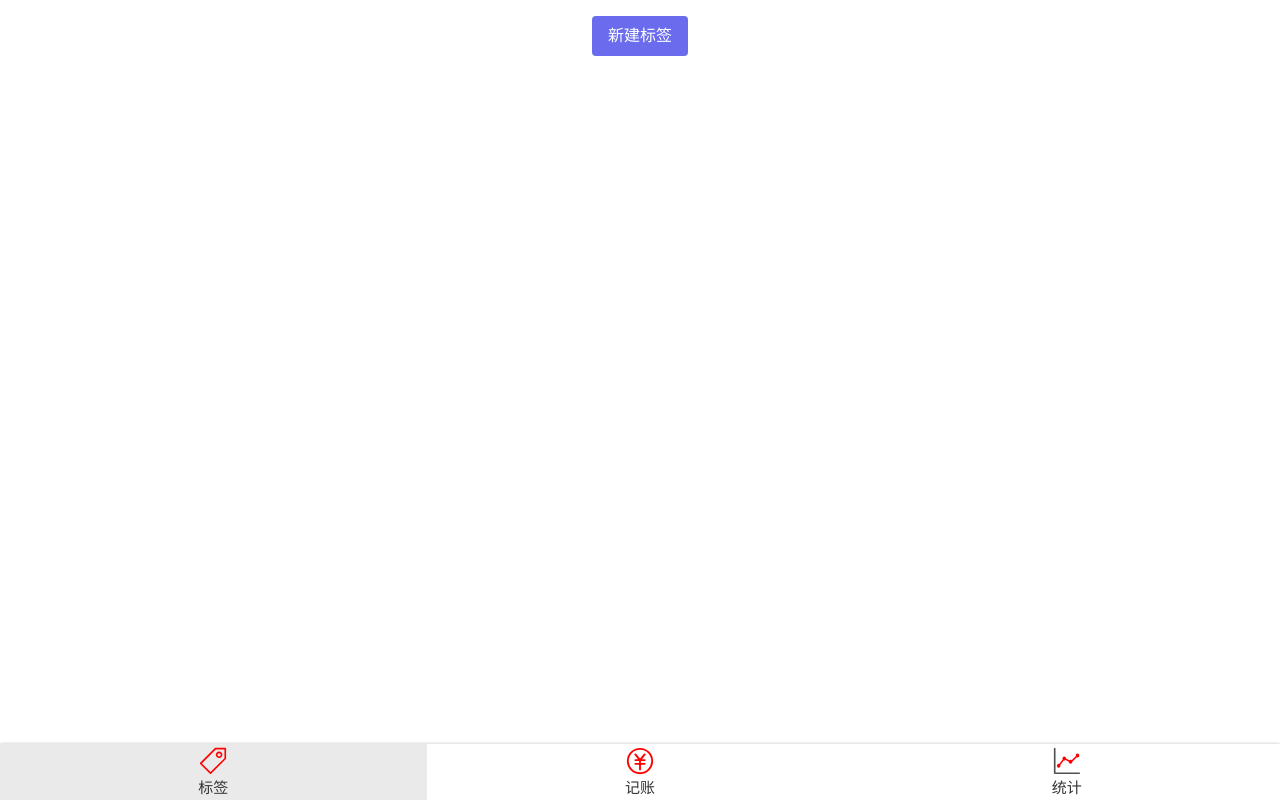
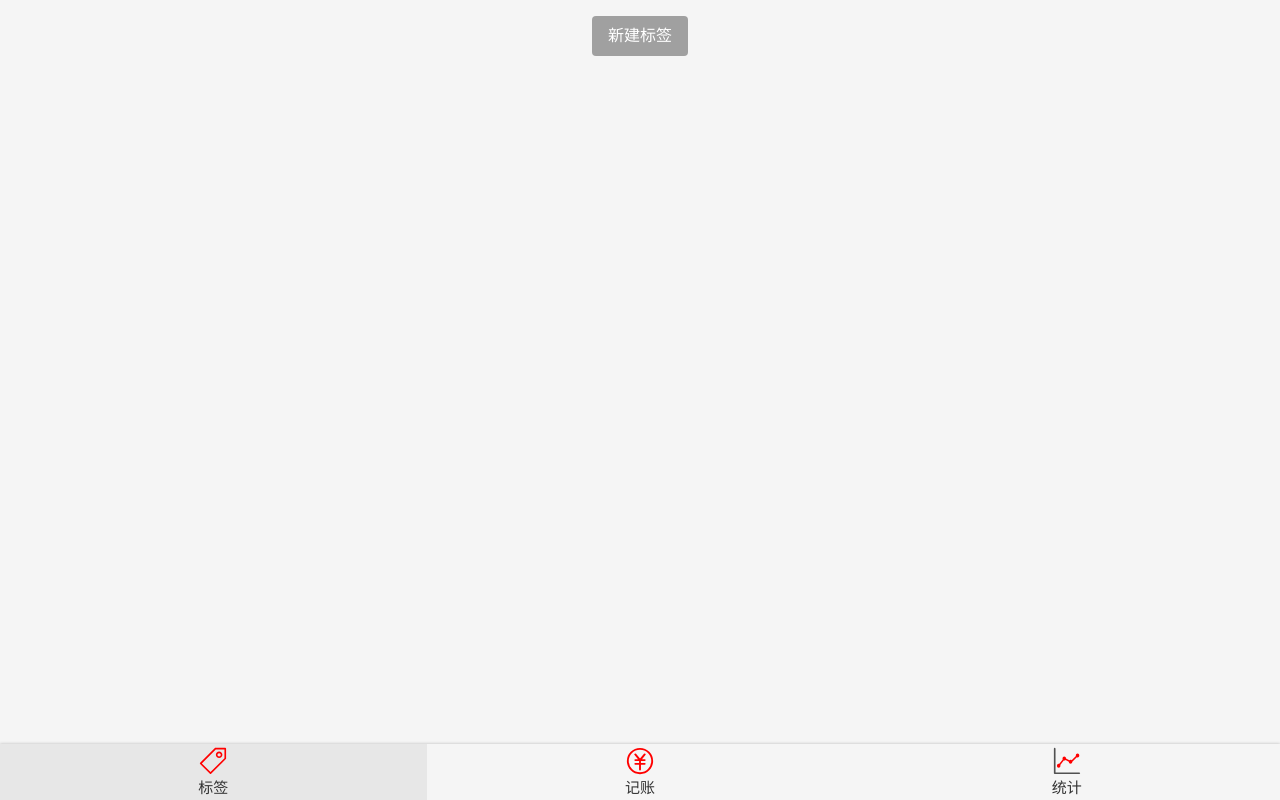
Before and after one commit to macycle/wallet, a Vue app: page /#/labels in a window 1280 px wide. Built offline with nearby package versions, Linux system fonts and the light colour scheme.

Commit message:
完成修改标签页面，提取按钮组件

```diff
--- a/src/App.vue
+++ b/src/App.vue
@@ -15,6 +15,7 @@ body{
   -moz-osx-font-smoothing: grayscale;
   color: #333;
   font-size:16px;
+  background-color: #f5f5f5;
 }
 
 </style>
--- /dev/null
+++ b/src/components/Button.vue
@@ -0,0 +1,39 @@
+<template>
+    <div class="createTag-wrapper">
+        <button class="button">
+            <slot></slot>
+        </button>
+    </div>
+</template>
+
+<script lang='ts'>
+    import Vue from 'vue';
+    import {Component} from 'vue-property-decorator';
+
+    @Component
+    export default class Labels extends Vue{
+    }
+</script>
+
+<style lang="scss" scoped>
+
+.createTag-wrapper{
+
+    text-align: center;
+    padding:16px;
+    margin-top:44-16 px ;
+    font-family: Arial, Helvetica, sans-serif;
+
+    .button{
+    background: rgb(160, 160, 160);
+    color:white;
+    border-radius: 4px;
+    border:none;
+    height: 40px;
+    padding:0 16px
+  }
+}
+
+
+
+</style>
--- a/src/components/money/Notes.vue
+++ b/src/components/money/Notes.vue
@@ -1,19 +1,21 @@
 <template>
     <div>
             <label class="notes">
-                <span class="name">备注:</span>
-                <input type="text" placeholder="在这里输入备注" v-model="value" @input="change">
+                <span class="name">{{this.fileName}}</span>
+                <input type="text" :placeholder="this.placeholder" v-model="value" @input="change">
             </label>
         </div>
 </template>
 
 <script lang='ts'>
 import Vue from 'vue';
-import {Component} from 'vue-property-decorator';
+import {Component, Prop} from 'vue-property-decorator';
 
 @Component
     export default class Notes extends Vue{
         value =''
+        @Prop({required:true}) fileName!: string;
+        @Prop() placeholder?: string;
         change(){
             this.$emit('update:value',this.value)
         }
@@ -22,7 +24,6 @@ import {Component} from 'vue-property-decorator';
 
 <style lang="scss" scoped>
 .notes{
-    background:#f5f5f5;
     display: flex;
     padding-left: 16px;
     align-items: center;
--- a/src/components/money/Tags.vue
+++ b/src/components/money/Tags.vue
@@ -48,6 +48,7 @@
 
 <style lang="scss" scoped>
 .tags{
+    background-color: white;
     font-size: 14px;
     padding: 16px;
     flex-grow: 1;
--- a/src/views/EditLabel.vue
+++ b/src/views/EditLabel.vue
@@ -1,15 +1,25 @@
 <template>
     <Layout>
-        sss
+        <div class="navBar">
+            <Icon class="leftIcon" name="left"/>
+            <span class="title">编辑标签</span>
+            <span></span>
+        </div>
+        <div class="note-wrapper">
+             <Notes file-name="标签名:" placeholder="请输入标签名" ></Notes>
+        </div>
+        <Button class="edit">删除标签</Button>
     </Layout>
 </template>
 
-<script>
+<script lang='ts'>
 import Vue from 'vue';
 import {Component} from 'vue-property-decorator';
-import tagListModel from '@/tagListModel'
+import tagListModel from '@/tagListModel';
+import Notes from '@/components/money/Notes.vue';
+import Button from '@/components/Button.vue'
 
-@Component
+@Component({components:{Notes,Button}})
     export default class EditLabel extends Vue{
         created() {
             const id=this.$route.params.id;
@@ -26,5 +36,26 @@ import tagListModel from '@/tagListModel'
 </script>
 
 <style lang="scss" scoped>
+.edit{
+   text-align: center;
+   padding-top: 16px;
+   margin-top: 44px;
 
+}
+
+.note-wrapper{
+    background-color: white;
+    margin-top: 8px;
+}
+
+.navBar{
+    text-align: center;
+    font-size:20px;
+    padding:12px 16px;
+    background: white;
+    display: flex;
+    align-items: center;
+    justify-content: space-between;
+
+}
 </style>
--- a/src/views/Labels.vue
+++ b/src/views/Labels.vue
@@ -4,9 +4,7 @@
             <router-link class="tag" v-for="tag in tags" :key="tag.id" :to="`/labels/edit/${tag.id}`"><span>{{tag.name}}</span><Icon name='right'/></router-link>
 
         </div>
-        <div class="createTag-wrapper">
-            <button class="createTag" @click="createTag">新建标签</button>
-        </div>
+            <Button  @click.native="createTag" >新建标签</Button>
     </Layout>
 </template>
 
@@ -14,9 +12,10 @@
     import Vue from 'vue';
     import {Component} from 'vue-property-decorator';
     import tagListModel from '@/tagListModel';
+    import Button from '@/components/Button.vue';
 
     tagListModel.fetch();
-    @Component
+    @Component({components:{Button}})
     export default class Labels extends Vue{
         tags=tagListModel.data;
         createTag(){
@@ -39,8 +38,6 @@
 .tags{
     background: white;
     font-size: 16px;
-
-
     >.tag{
         min-height: 44px;
         display: flex;
@@ -57,20 +54,4 @@
     }
 }
 
-.createTag-wrapper{
-    text-align: center;
-    padding:16px;
-    margin-top:44-16 px ;
-    font-family: Arial, Helvetica, sans-serif;
-    .createTag{
-    background: rgba(95, 97, 236, 0.931);
-    color:white;
-    border-radius: 4px;
-    border:none;
-    height: 40px;
-    padding:0 16px
-  }
-}
-
-
 </style>
--- a/src/views/Money.vue
+++ b/src/views/Money.vue
@@ -8,7 +8,7 @@
        <types :value.sync='record.type'/>
 
         <!--备注面板-->
-       <notes @update:value='onUpdateNotes'/>
+       <notes @update:value='onUpdateNotes' fileName="备注:" placeholder="请输入备注"/>
 
         <!--标签面板-->
         <Tags :data-source.sync="tags" @update:value='onUpdateTags'/>   <!--驼峰式作为属性需要转化为-式-->
```
Also changed, not shown: src/assets/icons/left.svg (added).
